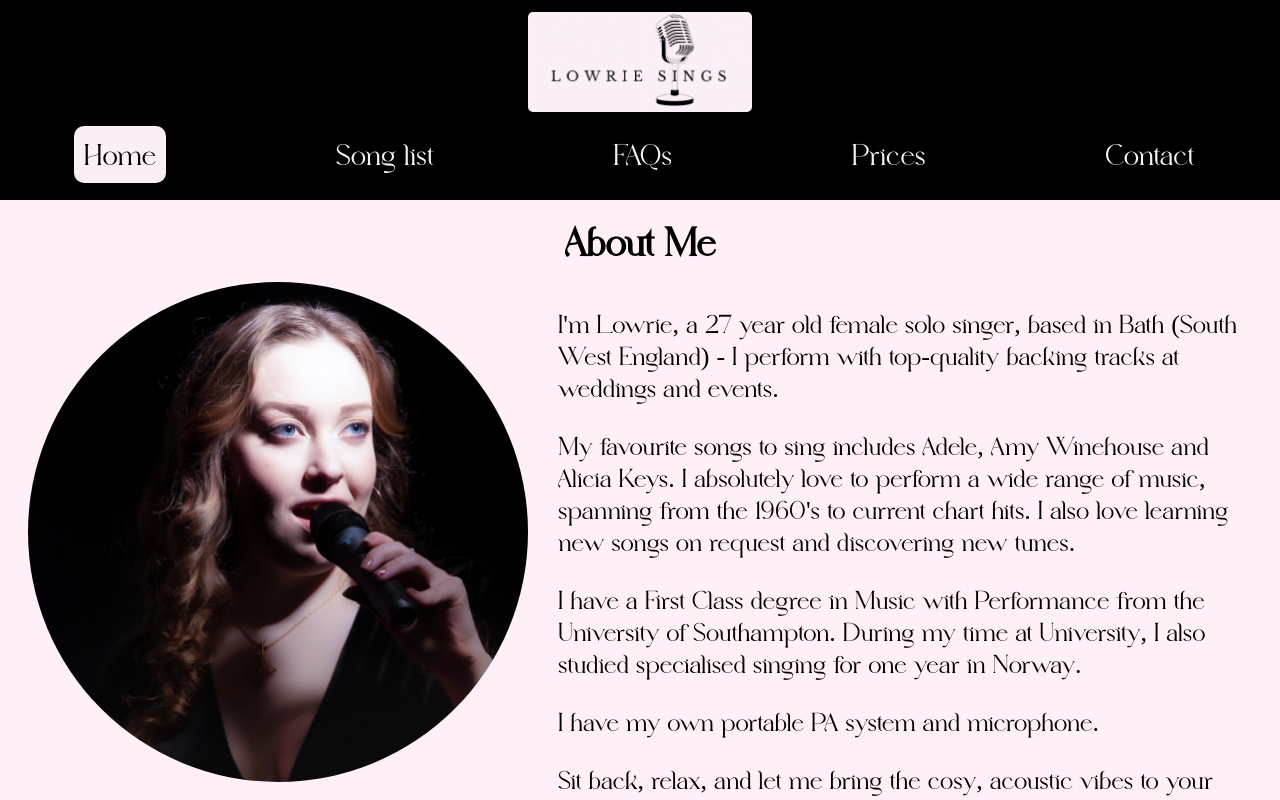
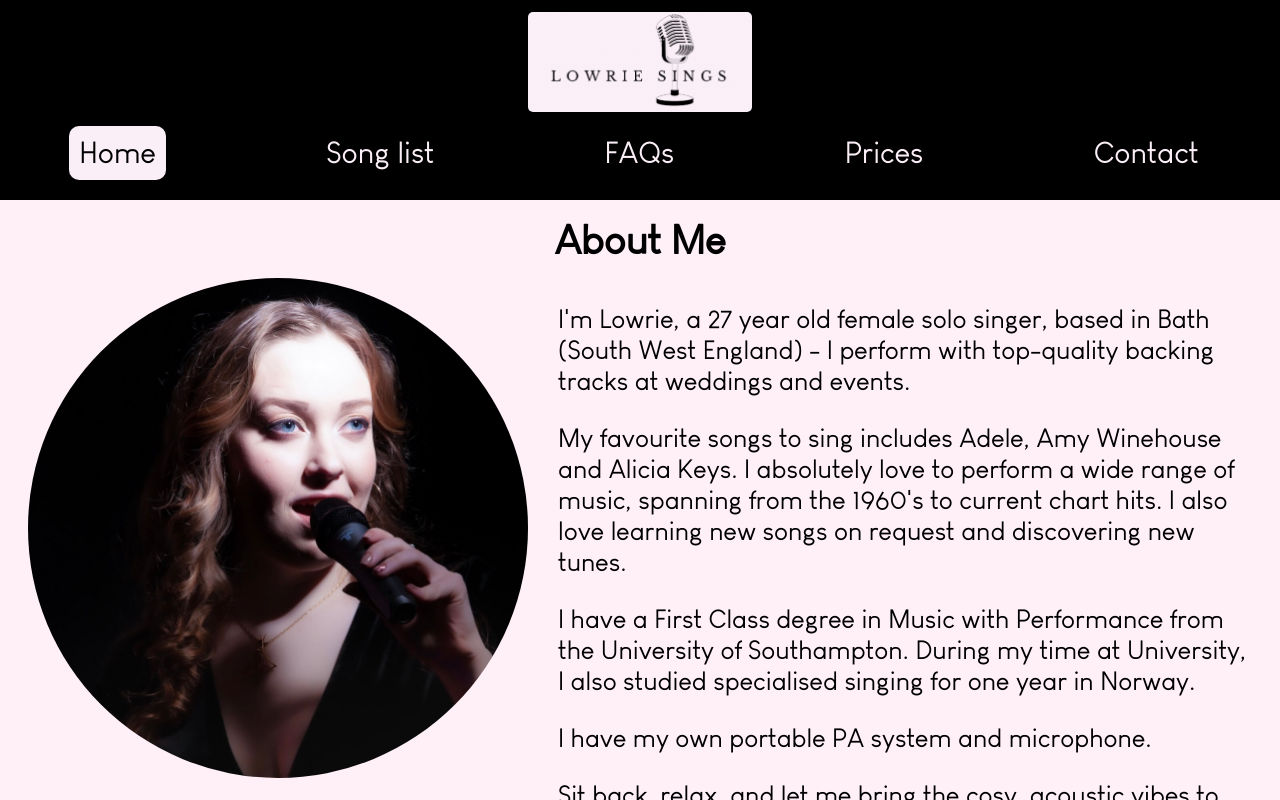
Before and after one commit to jleigh-100/lowriesings, a React app: page / in a window 1280 px wide. Shown: the top 800 px of the page. Built offline with nearby package versions, Linux system fonts and the light colour scheme.

Commit message:
Update app.css

```diff
--- a/public/app.css
+++ b/public/app.css
@@ -1,6 +1,6 @@
 @font-face {
     font-family: 'Edensor';
-    src: url("fonts/Edensor.otf");
+    src: url("fonts/Louis_George_Cafe.ttf");
 }
 
 * {
```
